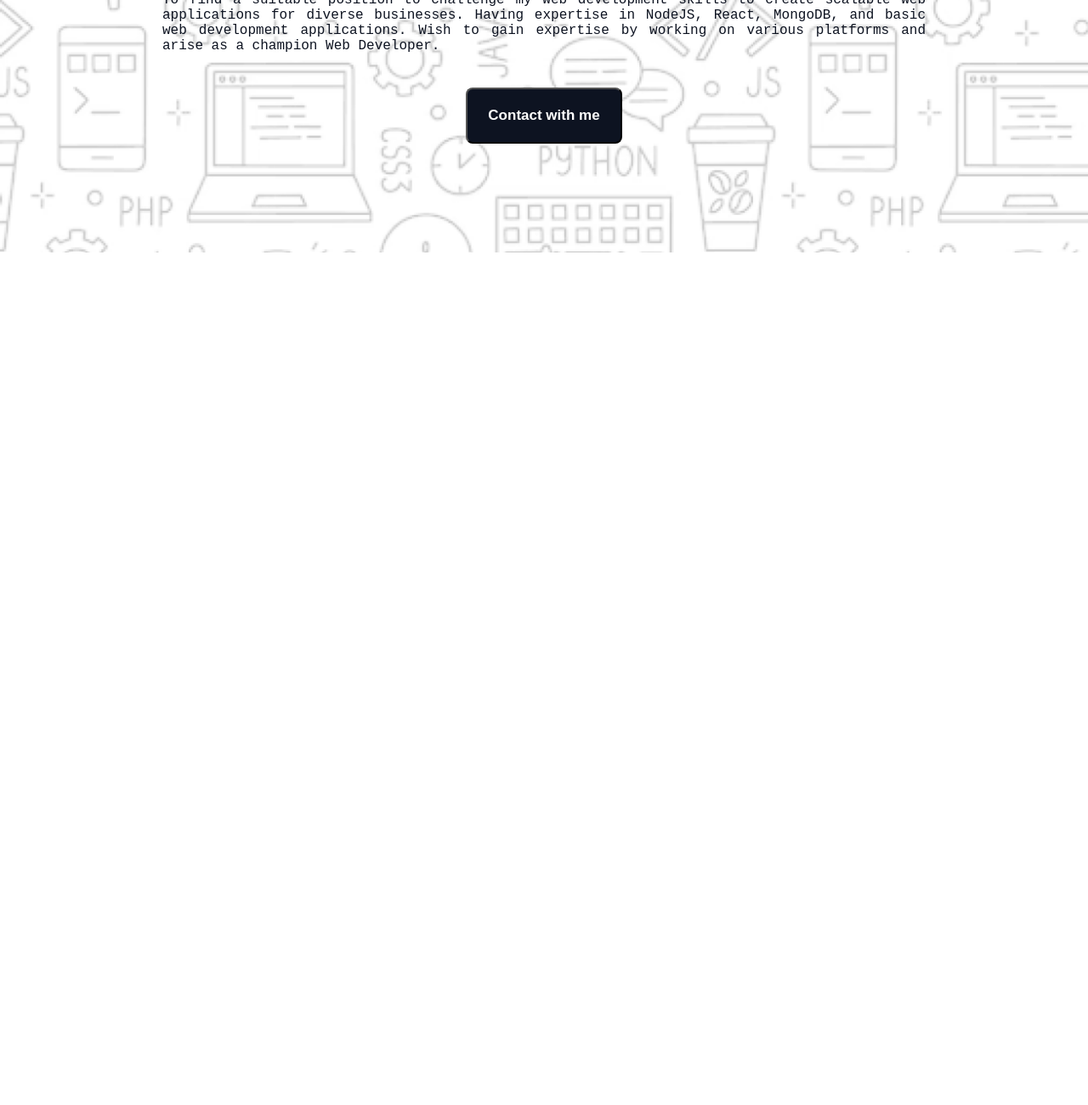
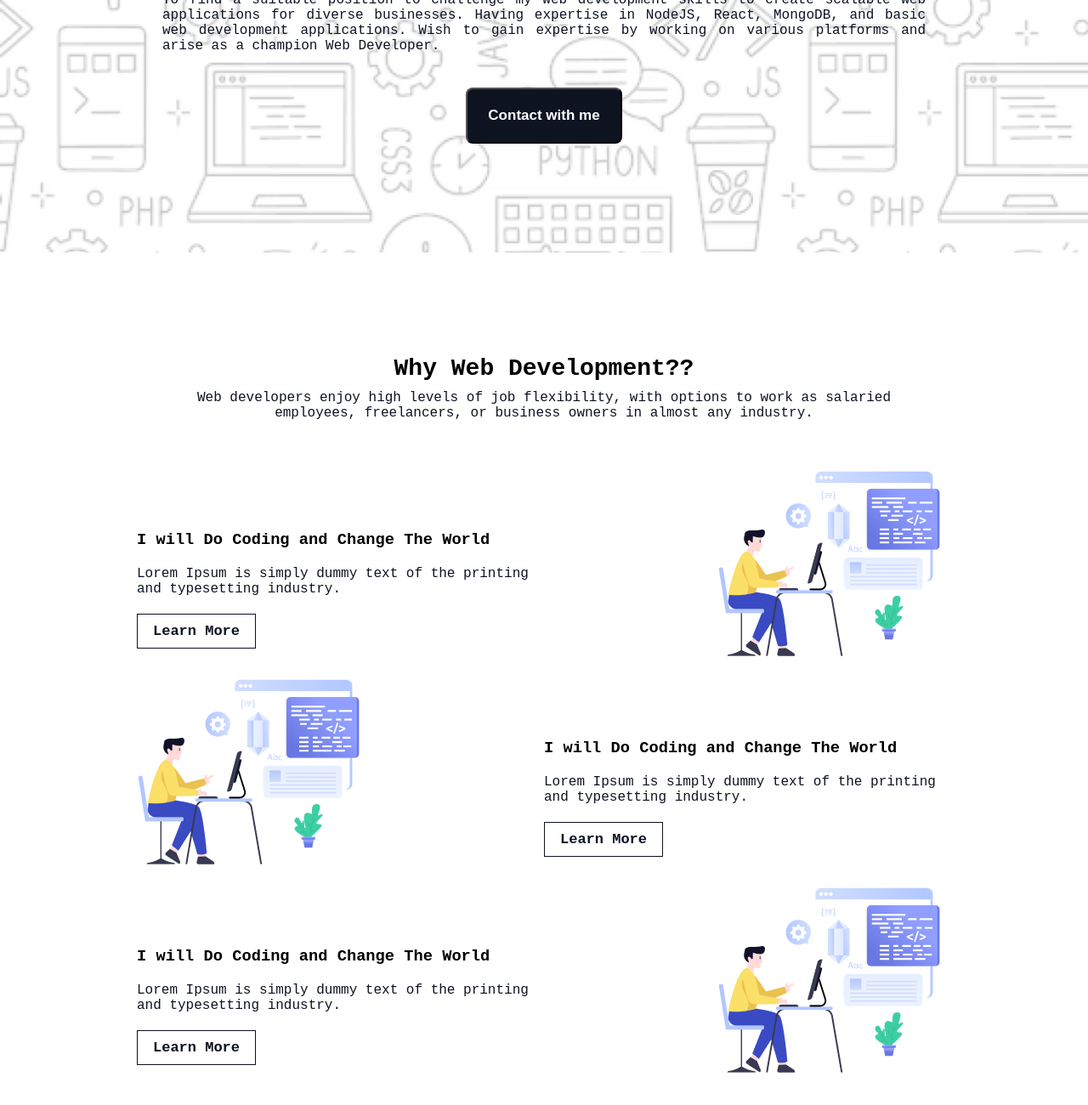
Before and after one commit to dmmalek/Assignment-1, a plain HTML site: page index.html in a window 1280 px wide. Shown: the part 592-1892 px from the top of the page at 85% size. Before the commit the page ends 889 px from the top, so only its background shows below. Drawn offline with Linux system fonts and the light colour scheme; a web font is replaced by a local one.

Commit message:
Styling why web development section

```diff
--- a/index.html
+++ b/index.html
@@ -37,7 +37,60 @@
         </div>
       </div>
     </header>
-    <main></main>
+    <main>
+      <section class="development-details">
+        <div class="development-content-heading">
+          <h2>Why Web Development??</h2>
+          <p>
+            Web developers enjoy high levels of job flexibility, with options to
+            work as salaried employees, freelancers, or business owners in
+            almost any industry.
+          </p>
+        </div>
+        <!-- layer 1 -->
+        <div class="development-content-details">
+          <div class="development-content-details-subdeatils">
+            <h3>I will Do Coding and Change The World</h3>
+            <p>
+              Lorem Ipsum is simply dummy text of the printing and typesetting
+              industry.
+            </p>
+            <a href="">Learn More</a>
+          </div>
+          <div class="development-content-details-image">
+            <img src="/assets/Layer_1.png" alt="" />
+          </div>
+        </div>
+        <!-- layer 2 -->
+        <div class="development-content-details">
+          <div class="development-content-details-image">
+            <img src="/assets/Layer_1.png" alt="" />
+          </div>
+          <div class="development-content-details-subdeatils">
+            <h3>I will Do Coding and Change The World</h3>
+            <p>
+              Lorem Ipsum is simply dummy text of the printing and typesetting
+              industry.
+            </p>
+            <a href="">Learn More</a>
+          </div>
+        </div>
+        <!-- layer 3 -->
+        <div class="development-content-details">
+          <div class="development-content-details-subdeatils">
+            <h3>I will Do Coding and Change The World</h3>
+            <p>
+              Lorem Ipsum is simply dummy text of the printing and typesetting
+              industry.
+            </p>
+            <a href="">Learn More</a>
+          </div>
+          <div class="development-content-details-image">
+            <img src="/assets/Layer_1.png" alt="" />
+          </div>
+        </div>
+      </section>
+    </main>
     <footer></footer>
   </body>
 </html>
--- a/style.css
+++ b/style.css
@@ -94,3 +94,59 @@ a {
 }
 
 /* End banner section  */
+
+/* Start development details section  */
+main {
+  display: flex;
+  justify-content: center;
+  align-items: center;
+}
+p {
+  color: rgb(13, 19, 33);
+}
+.development-details {
+  max-width: 1140px;
+  padding: 75px 91px;
+}
+.development-content-heading {
+  text-align: center;
+  padding: 46px;
+}
+.development-content-heading > h2 {
+  font-weight: 800;
+  font-size: 28px;
+  padding-bottom: 10px;
+}
+.development-content-heading > p {
+  text-align: center;
+  font-weight: 300;
+  font-size: 15;
+  padding-bottom: 10px;
+}
+.development-content-details {
+  display: flex;
+  justify-content: space-between;
+  align-items: center;
+}
+.development-content-details-subdeatils {
+  width: 50%;
+  margin-top: 20px;
+  /* display: flex; */
+  /* flex-direction: column; */
+  /* gap: 20px; */
+}
+.development-content-details-subdeatils > h3 {
+  font-weight: 700;
+  margin-top: 20px;
+}
+.development-content-details-subdeatils > p {
+  margin-top: 20px;
+}
+.development-content-details-subdeatils > a {
+  color: rgb(13, 19, 33);
+  border: 1px solid rgb(13, 19, 33);
+  display: inline-block;
+  margin-top: 20px;
+  padding: 10px 18px;
+}
+/* End development destails section  */
```
